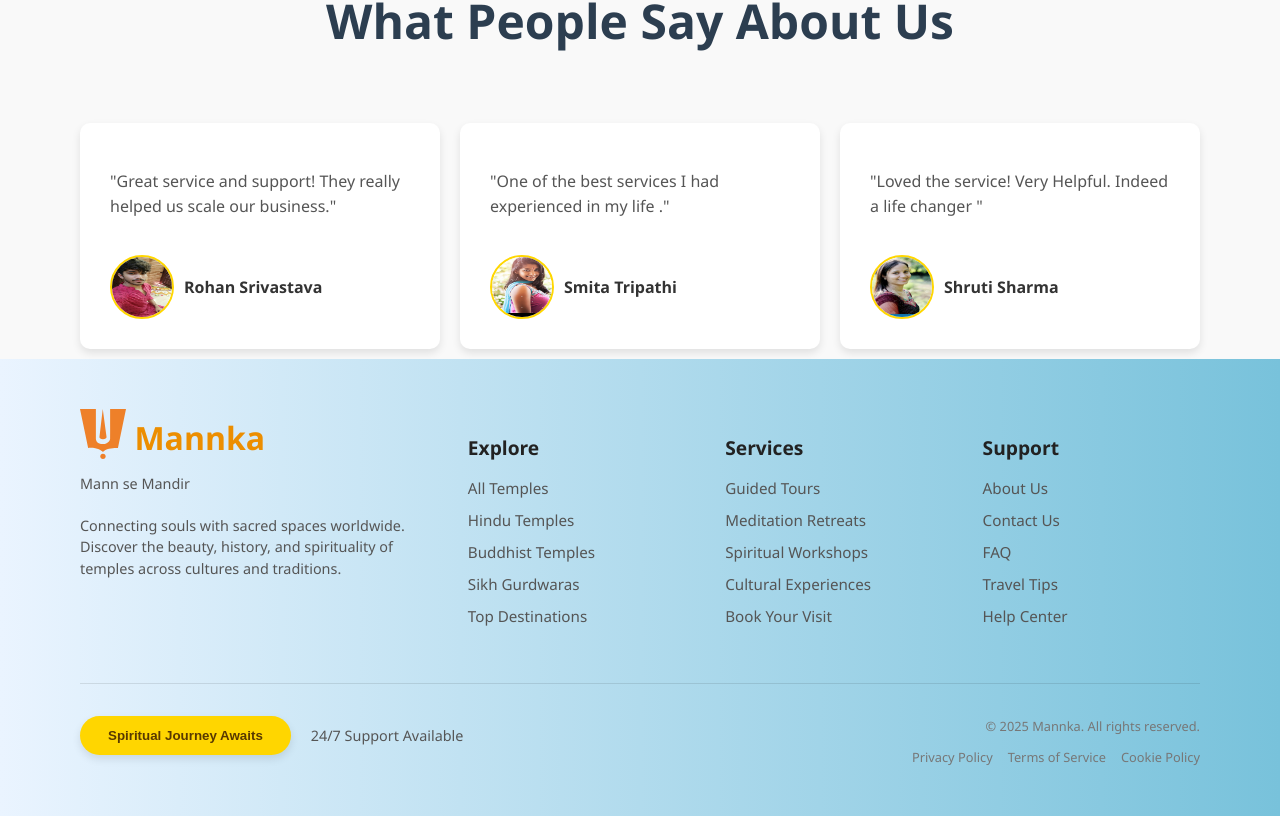
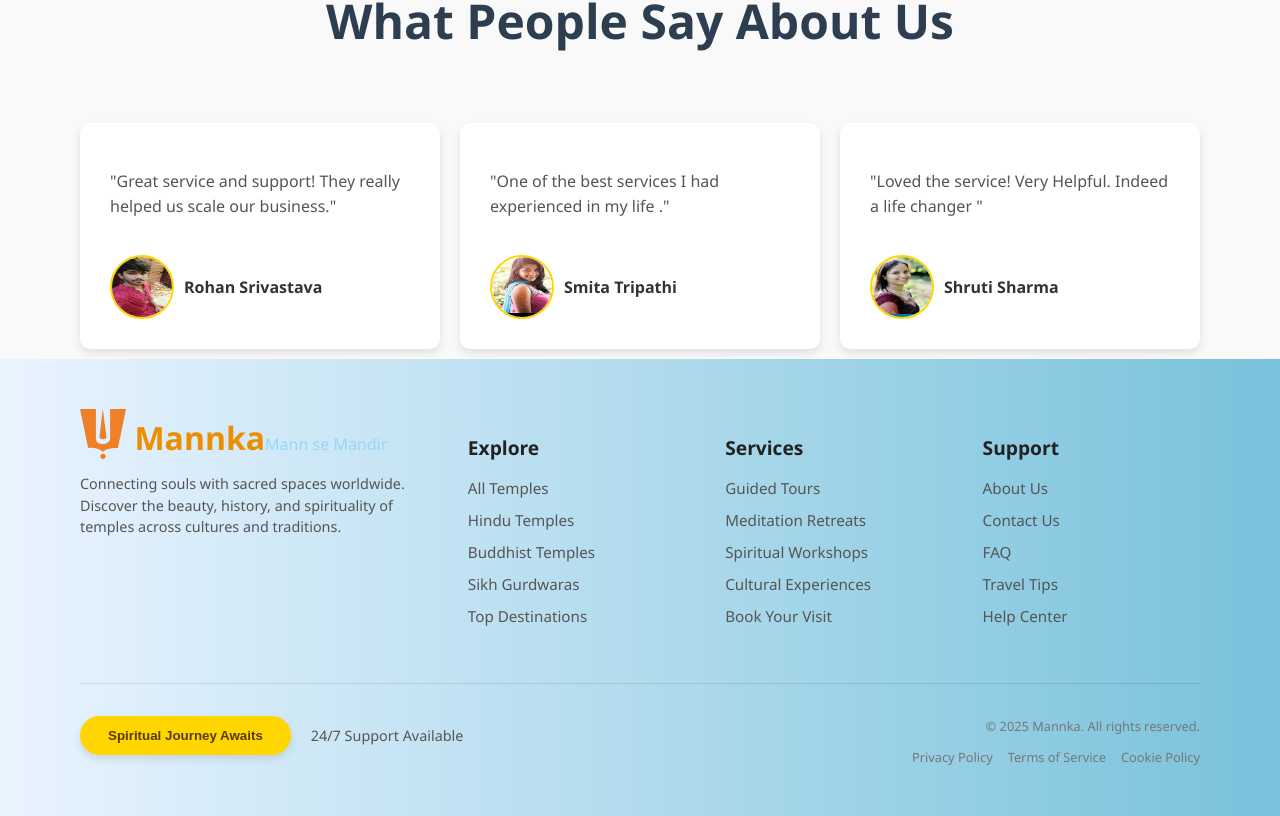
Before and after one commit to addy-rall/mannkarepo, a React (Vite) app: page / in a window 1280 px wide. Shown: the part 2874-3690 px from the top of the page. Built offline with nearby package versions, Linux system fonts and the light colour scheme.

Commit message:
Update Footer.jsx

```diff
--- a/src/components/Footer.jsx
+++ b/src/components/Footer.jsx
@@ -9,7 +9,7 @@ function Footer() {
         <div className="footer-section company-info">
             <img src={logo} alt="Logo" className="footer-logo-img" />
           <span className="footer-logo"> Mannka</span>
-          <p>Mann se Mandir</p>
+          <span>Mann se Mandir</span>
           <p>Connecting souls with sacred spaces worldwide. Discover the beauty, history, and spirituality of temples across cultures and traditions.</p>
           <div className="social-icons">
             <a href="#"><i className="fab fa-facebook-f"></i></a>
```
